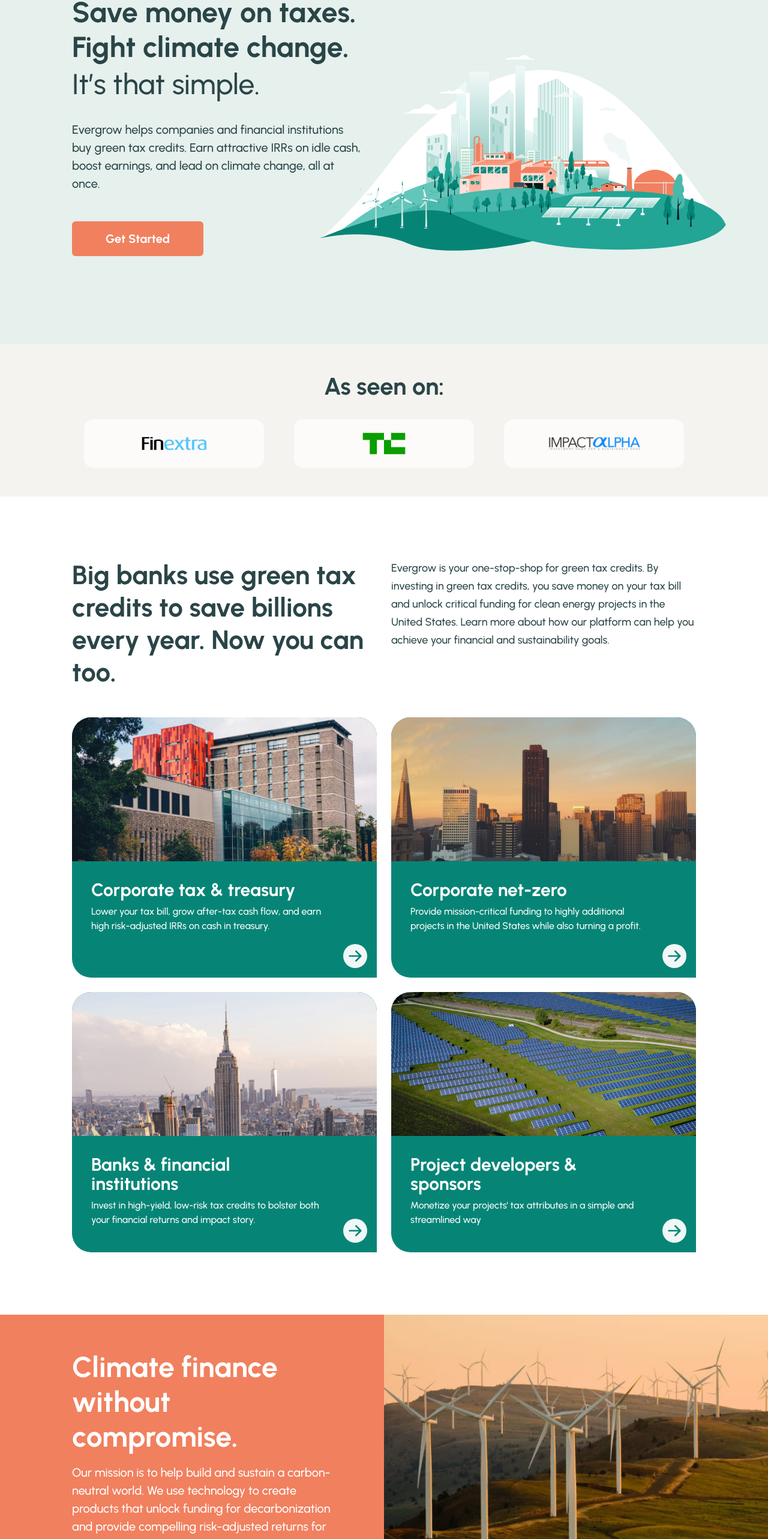
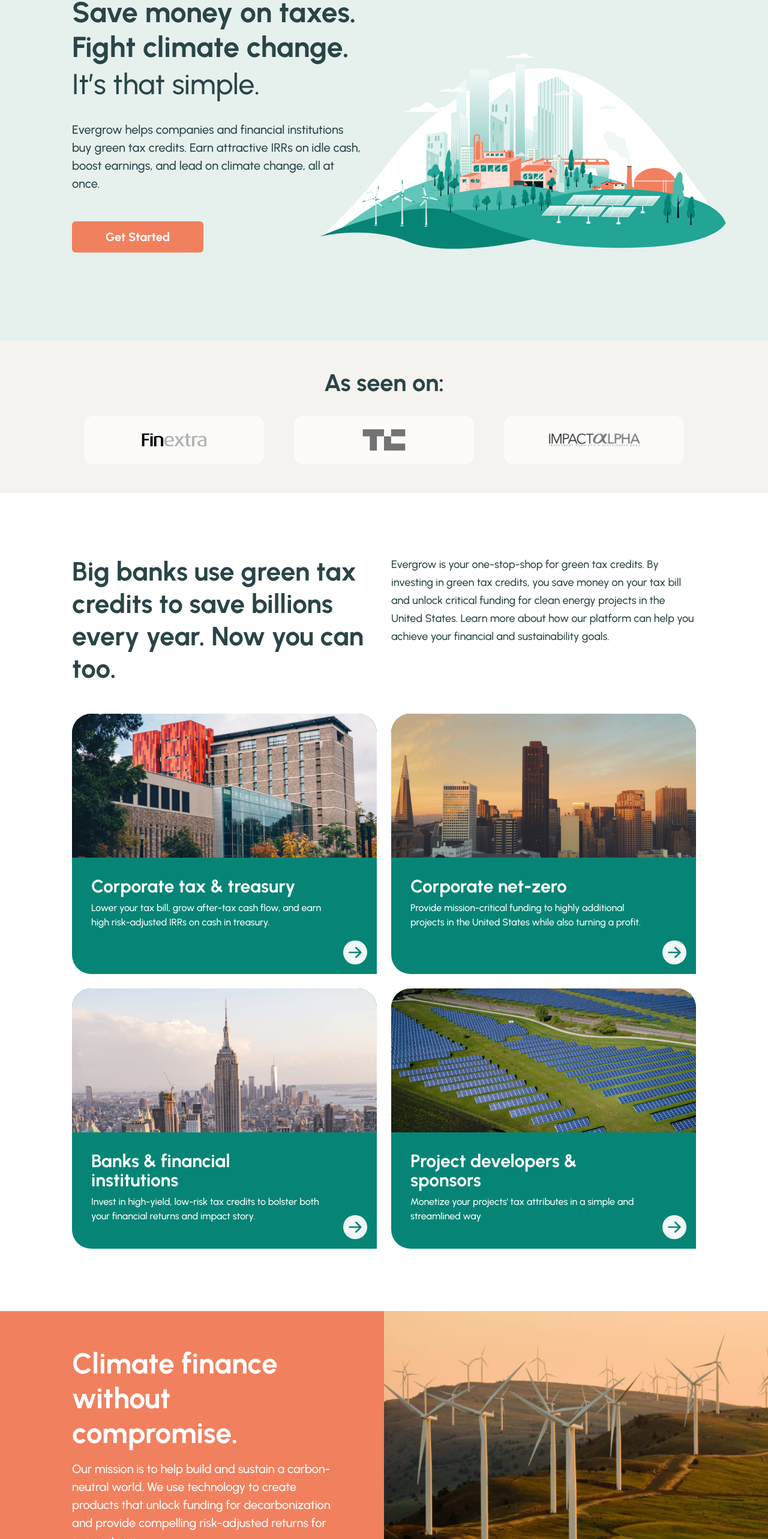
Before and after one commit to ArtemPalamarchuk/evergrow-website, a Vue app: page / in a window 1280 px wide. Shown: the part 228-2794 px from the top of the page at 60% size. Built offline with nearby package versions, Linux system fonts and the light colour scheme; what @meforma/vue-toaster would draw is missing.

Commit message:
fixes:  - button size on solution pages  - as seen logos grayscale; remove links  - span full color width on text-image, contact-us form container  - text-image responsive  - replace about main image

```diff
--- a/src/assets/images/index.ts
+++ b/src/assets/images/index.ts
@@ -23,7 +23,7 @@ export {finExtra, techCrunch, impactAlpha}
 export {netZero, corporateFinance, sponsors, banks, approach}
 
 // About page
-import francisco from "./about/description/francisco.jpeg"
+import francisco from "./about/description/francisco.jpg"
 
 import congruent from "./about/investors/congruent.svg"
 import firstRound from "./about/investors/firstRound.svg"
--- a/src/components/Home/Hero/Hero.vue
+++ b/src/components/Home/Hero/Hero.vue
@@ -52,7 +52,8 @@ const {heading, subHeading, text, buttonTitle} = heroContent
   }
 
   .text-content button {
-    @apply bg-secondary py-[13px] px-[56px]
+    @apply bg-secondary  px-10 py-2.5
+    sm-l:px-[56px]
   }
 
   .img-wrap {
--- a/src/components/Home/Resources/Resources.vue
+++ b/src/components/Home/Resources/Resources.vue
@@ -1,22 +1,16 @@
 <script setup>
-import {finExtra, techCrunch, impactAlpha} from "@/assets/images";
 import {resourcesContent} from "@/data";
 
-const {heading} = resourcesContent
-const resources = [
-  {source: finExtra, href: 'https://www.finextra.com/pressarticle/90221/carbon-offtake-company-evergrow-lands-7-million-seed-round'},
-  {source: techCrunch, href: 'https://techcrunch.com/2021/11/10/evergrow-climate-fintech-7m-seed-round-from-xyz-capital-congruent-capital-firstround/?guccounter=1'},
-  {source: impactAlpha, href: 'https://impactalpha.com/evergrow-raises-7-million-to-provide-offtake-and-funding-for-carbon-reduction-projects/'},
-]
+const {heading, resources} = resourcesContent
 </script>
 
 <template>
   <section class="resources">
     <h2 class="title">{{ heading }}</h2>
     <div class="images-container">
-      <a v-for="item in resources" :href="item.href" target="_blank" class="image-container">
+      <div v-for="item in resources" class="image-container">
         <img :src="item.source" :alt="item.source"/>
-      </a>
+      </div>
     </div>
   </section>
 </template>
@@ -35,13 +29,13 @@ const resources = [
   }
 
   .images-container {
-    @apply grid gap-y-2 gap-x-2.5 px-4 grid-cols-2 cursor-pointer
+    @apply grid gap-y-2 gap-x-2.5 px-4 grid-cols-2
     sm:grid-cols-3
     md:gap-[50px] md:mx-auto md:w-fit
   }
 
   .image-container img {
-    @apply scale-[0.6] md:scale-[0.9]
+    @apply scale-[0.6] md:scale-[0.9] grayscale
   }
 
   .image-container {
--- a/src/components/global/SolutionPageLayout/SolutionPageLayout.vue
+++ b/src/components/global/SolutionPageLayout/SolutionPageLayout.vue
@@ -52,6 +52,7 @@ export default {
 
 <style scoped>
   button {
-    @apply bg-secondary w-fit mt-1.5 md:mt-5
+    @apply bg-secondary w-fit mt-1.5 md:mt-5 sm-l:py-[13px] px-10 py-2.5
+    sm-l:px-[56px]
   }
 </style>
--- a/src/components/global/TextImage.vue
+++ b/src/components/global/TextImage.vue
@@ -25,14 +25,16 @@ const textClr = `text-${textColor}`
 </script>
 
 <template>
-  <section class="flex lg:flex-row" :class="styling">
-    <div class="text-content" :class="[background, textClr]">
-      <h2 class="text-sm-h mb-4 sm-l:text-md-h-tab md:text-lg-h">{{ heading }}</h2>
-      <p>{{ mainText }}</p>
-      <p v-if="secondaryText">{{ secondaryText }}</p>
-      <slot name="button"/>
+  <section class="w-screen relative left-1/2 -translate-x-1/2 overflow-hidden justify-center" :class="[background, textClr]">
+    <div class="max-w-[1440px] flex tablet-portrait:flex-row m-auto" :class="styling">
+      <div class="text-content">
+        <h2 class="text-sm-h mb-4 sm-l:text-md-h-tab md:text-lg-h">{{ heading }}</h2>
+        <p>{{ mainText }}</p>
+        <p v-if="secondaryText">{{ secondaryText }}</p>
+        <slot name="button"/>
+      </div>
+      <img class="object-cover max-h-[450px] tablet-portrait:max-h-full tablet-portrait:w-1/2" :src="img" alt="image">
     </div>
-    <img class="object-cover max-h-[450px] lg:max-h-full lg:w-1/2" :src="img" alt="image">
   </section>
 </template>
 
--- a/src/data.ts
+++ b/src/data.ts
@@ -1,5 +1,5 @@
 // Main page: cards
-import {banks, corporateFinance, netZero, sponsors} from "@/assets/images";
+import {banks, corporateFinance, finExtra, impactAlpha, netZero, sponsors, techCrunch} from "@/assets/images";
 // About page: team cards
 import {person1, person2, person3, person4, person5, person6, person7} from "@/assets/images";
 // Solution pages lists
@@ -19,6 +19,11 @@ export const heroContent = {
 }
 export const resourcesContent = {
   heading: `As seen on:`,
+  resources: [
+    {source: finExtra},
+    {source: techCrunch},
+    {source: impactAlpha},
+  ]
 }
 export const advantagesContent = {
   heading: "Big banks use green tax credits to save billions every year. Now you can too.",
--- a/src/pages/ContactUs.vue
+++ b/src/pages/ContactUs.vue
@@ -16,7 +16,8 @@ export default {
 </script>
 
 <template>
-  <section class="flex flex-col md:flex-row">
+  <section class="w-screen relative left-1/2 -translate-x-1/2 overflow-hidden justify-center bg-light-green">
+    <div class="max-w-[1440px] flex flex-col md:flex-row m-auto">
       <div class="relative lg:max-h-full md:w-1/2">
         <img class="object-cover max-h-[442px] md:max-h-[562px] w-full" :src="formWindmills" alt="image">
         <div class="text-white absolute -translate-y-1/2 left-4 top-1/2 w-[90%] lg:left-[60px]">
@@ -27,6 +28,7 @@ export default {
       <div class="contact-text-content">
         <Form colorSchema="dark"/>
       </div>
+    </div>
   </section>
 </template>
 
--- a/tailwind.config.js
+++ b/tailwind.config.js
@@ -55,6 +55,7 @@ module.exports = {
     screens: {
       'sm': '640px', // tablet
       'sm-l': '768px', // tablet-large
+      'tablet-portrait': '800px', // tablet portrait - todo fix
       'md': '1024px', // laptop
       'lg': '1280px', // desktop
     }
```
Also changed, not shown: src/assets/images/about/description/francisco.jpg (added). Lines whose indentation alone changed are shown as unchanged.
